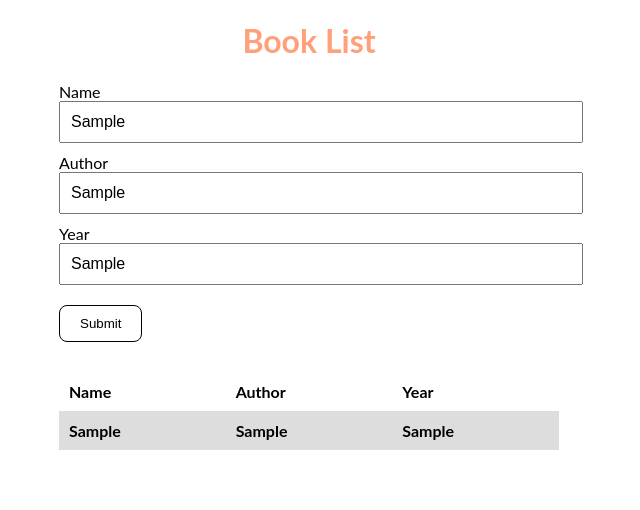
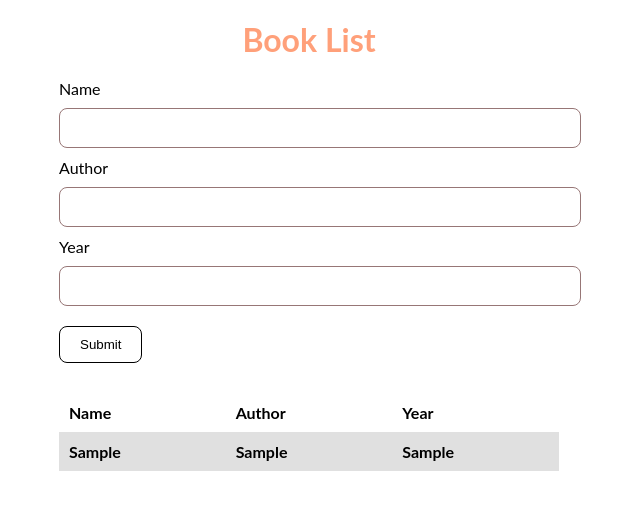
Before and after one commit to tanzilamd/book-list, a plain HTML site: page index.html in a window 1280 px wide. Both pictures are taken after typing "Sample", "Sample", "Sample" into the empty fields and a click on the input "Submit". Shown: the whole page, without its empty margins (331-971 px from the left). Drawn offline with Linux system fonts and the light colour scheme.

Commit message:
color changed

```diff
--- a/app.js
+++ b/app.js
@@ -25,5 +25,9 @@ btn.addEventListener('click', function (e) {
     newRow.appendChild(newYear)
 
     tbody.appendChild(newRow)
+
+    name.value = '';
+    author.value = '';
+    year.value = '';
     }
 })
--- a/style.css
+++ b/style.css
@@ -1,3 +1,7 @@
+* {
+    margin: 0;
+    padding: 0;
+}
 .container {
     max-width: 500px;
     margin: 0 auto;
@@ -11,13 +15,16 @@ form {
 h1 {
     text-align: center;
     color: lightsalmon;
+    margin-top: 20px;
 }
 input[type='text']{
     width: 100%;
     padding: 10px;
     font-size: 16px;
     outline: none;
-    margin-bottom: 10px;
+    border: 1px solid rgb(151, 118, 118);
+    margin: 10px 0;
+    border-radius: 8px;
 
 }
 input[type='submit'] {
@@ -36,7 +43,7 @@ table {
     border-collapse: collapse;
 }
 tbody tr:nth-child(odd) {
-    background-color: #ddd;
+    background-color: rgb(224, 224, 224);
 }
 th {
     padding: 10px;
@@ -46,5 +53,6 @@ th {
 @media (max-width: 600px) {
     .container {
         width: 80vw;
+        margin: 0 auto;
     }
 }
```
